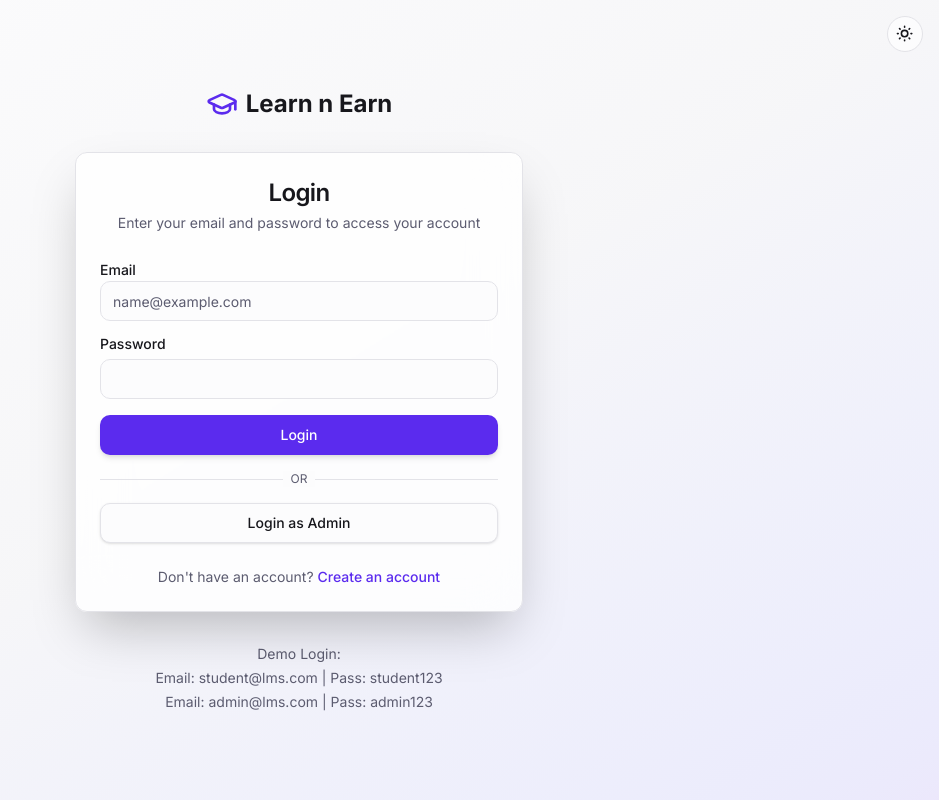
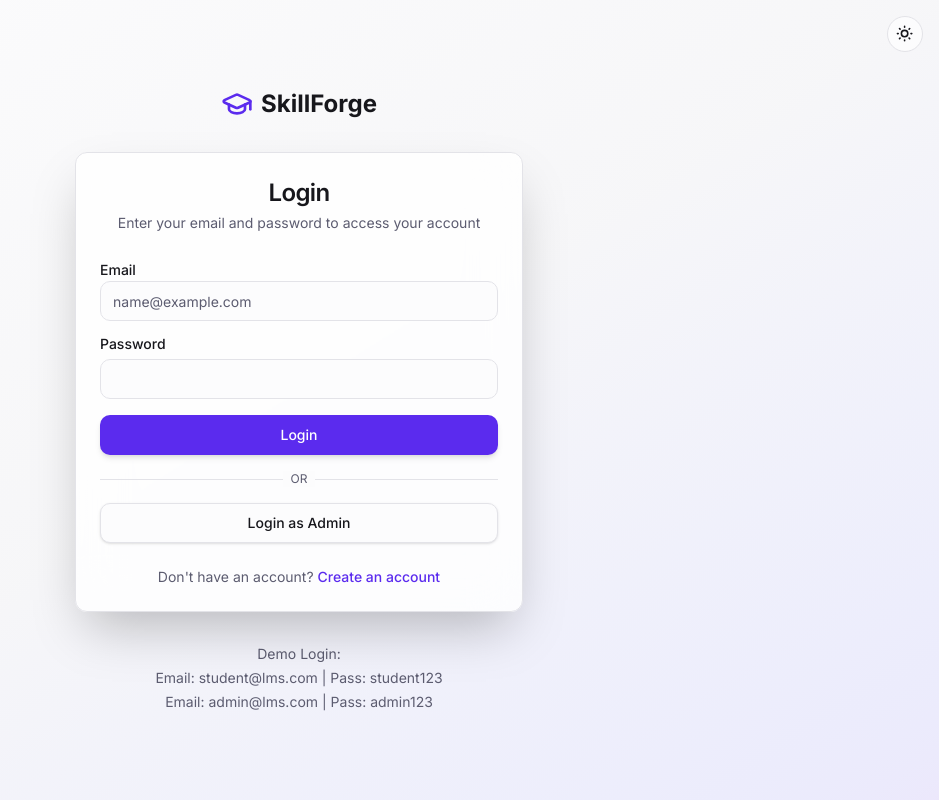
Before and after one commit to AtharvaHunnur/learning_platform_01, a Next.js app in the folder frontend/: page /auth/login in a window 1280 px wide. Shown: the whole page, without its empty margins (341-1280 px from the left). Built offline with nearby package versions, Linux system fonts and the light colour scheme; no server answers.

Commit message:
chore: complete rebranding to SkillForge across all pages and AI prompts

```diff
--- a/frontend/src/app/auth/login/page.tsx
+++ b/frontend/src/app/auth/login/page.tsx
@@ -43,7 +43,7 @@ export default function LoginPage() {
       </div>
       <div className="mb-8 flex items-center gap-2">
         <GraduationCap className="h-8 w-8 text-primary" />
-        <span className="text-2xl font-bold">Learn n Earn</span>
+        <span className="text-2xl font-bold">SkillForge</span>
       </div>
 
       <Card className="w-full max-w-md glass-card shadow-2xl border-primary/20">
--- a/frontend/src/app/auth/register/page.tsx
+++ b/frontend/src/app/auth/register/page.tsx
@@ -43,7 +43,7 @@ export default function RegisterPage() {
       </div>
       <div className="mb-8 flex items-center gap-2">
         <GraduationCap className="h-8 w-8 text-primary" />
-        <span className="text-2xl font-bold">Learn n Earn</span>
+        <span className="text-2xl font-bold">SkillForge</span>
       </div>
 
       <Card className="w-full max-w-md glass-card shadow-2xl border-primary/20">
--- a/frontend/src/app/certificate/[id]/page.tsx
+++ b/frontend/src/app/certificate/[id]/page.tsx
@@ -132,7 +132,7 @@ export default function CertificatePage() {
             <div className="w-full flex justify-between items-end mt-24 px-12">
               <div className="flex flex-col items-center border-t-2 border-slate-300 pt-3 w-48 shrink-0">
                 <span className="text-xl font-[signature] text-slate-800 -mt-16 mb-6 inline-block transform -rotate-2">
-                  Learn n Earn
+                  SkillForge
                 </span>
                 <span className="font-bold text-slate-700 uppercase tracking-wider text-sm">Instructor</span>
               </div>
--- a/frontend/src/app/layout.tsx
+++ b/frontend/src/app/layout.tsx
@@ -9,7 +9,7 @@ import { ChatWidget } from "@/components/ai/ChatWidget";
 const inter = Inter({ subsets: ["latin"] });
 
 export const metadata: Metadata = {
-  title: "Learn n Earn",
+  title: "SkillForge",
   description: "A full-stack LMS built with Next.js and Express",
 };
 
--- a/frontend/src/app/subjects/[id]/page.tsx
+++ b/frontend/src/app/subjects/[id]/page.tsx
@@ -257,7 +257,7 @@ export default function SubjectDetailPage() {
           <div className="space-y-4">
             <div className="flex items-center gap-2 justify-center md:justify-start">
               <GraduationCap className="h-6 w-6 text-primary" />
-              <span className="font-bold text-lg">Learn n Earn</span>
+              <span className="font-bold text-lg">SkillForge</span>
             </div>
             <p className="text-sm text-muted-foreground max-w-xs">
               Empowering learners worldwide through high-quality, accessible education.
@@ -265,7 +265,7 @@ export default function SubjectDetailPage() {
           </div>
           <div></div>
           <div className="text-sm text-muted-foreground flex flex-col items-center md:items-end md:justify-center">
-            <p>© 2024 Learn n Earn. Built for Excellence.</p>
+            <p>© 2024 SkillForge. Built for Excellence.</p>
           </div>
         </div>
       </footer>
--- a/frontend/src/app/subjects/page.tsx
+++ b/frontend/src/app/subjects/page.tsx
@@ -94,7 +94,7 @@ export default function SubjectsPage() {
 
       <footer className="border-t py-8 px-4 bg-muted/10">
         <div className="container max-w-7xl mx-auto text-center text-sm text-muted-foreground">
-          © 2024 Learn n Earn. All rights reserved.
+          © 2024 SkillForge. All rights reserved.
         </div>
       </footer>
     </div>
--- a/frontend/src/components/ai/AdminAssistant.tsx
+++ b/frontend/src/components/ai/AdminAssistant.tsx
@@ -93,7 +93,7 @@ export const AdminAssistant: React.FC = () => {
                 <div>
                   <h3 className="text-xl font-semibold">Welcome, Administrator</h3>
                   <p className="text-muted-foreground max-w-md mt-2">
-                    I'm here to help you manage "Learn n Earn". Try one of the suggestions below to get started.
+                    I'm here to help you manage "SkillForge". Try one of the suggestions below to get started.
                   </p>
                 </div>
                 <div className="grid grid-cols-2 gap-2 w-full max-w-md mt-4">
--- a/frontend/src/components/ai/ChatWidget.tsx
+++ b/frontend/src/components/ai/ChatWidget.tsx
@@ -85,7 +85,7 @@ export const ChatWidget: React.FC = () => {
           <div className="flex items-center justify-between bg-primary p-4 text-primary-foreground">
             <div className="flex items-center gap-2">
               <Bot className="h-5 w-5" />
-              <span className="font-semibold text-lg">Learn n Earn Assistant</span>
+              <span className="font-semibold text-lg">SkillForge Assistant</span>
             </div>
             <Button variant="ghost" size="icon" onClick={() => setIsOpen(false)} className="hover:bg-primary-foreground/10 text-primary-foreground">
               <X className="h-5 w-5" />
--- a/frontend/src/components/layout/Navbar.tsx
+++ b/frontend/src/components/layout/Navbar.tsx
@@ -17,7 +17,7 @@ export function Navbar() {
         <div className="flex items-center gap-2">
           <Link href="/dashboard" className="flex items-center gap-2 transition-opacity hover:opacity-80">
             <GraduationCap className="h-6 w-6 text-primary" />
-            <span className="font-bold text-xl tracking-tight">Learn n Earn</span>
+            <span className="font-bold text-xl tracking-tight">SkillForge</span>
           </Link>
           <div className="hidden md:flex ml-8 gap-6">
             <Link
```
Also changed, not shown: 1 other file (tests, documents, lock files or other folders).
